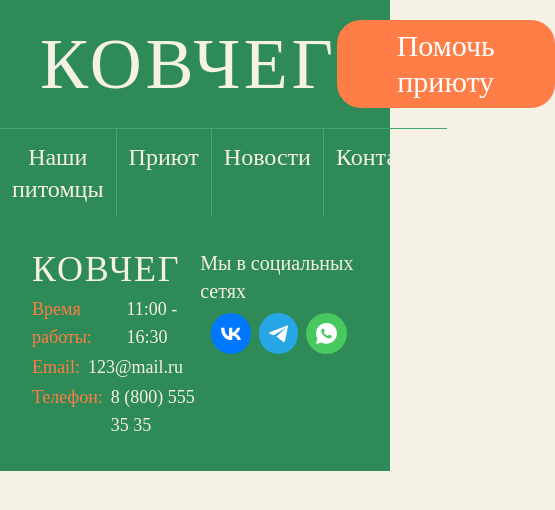
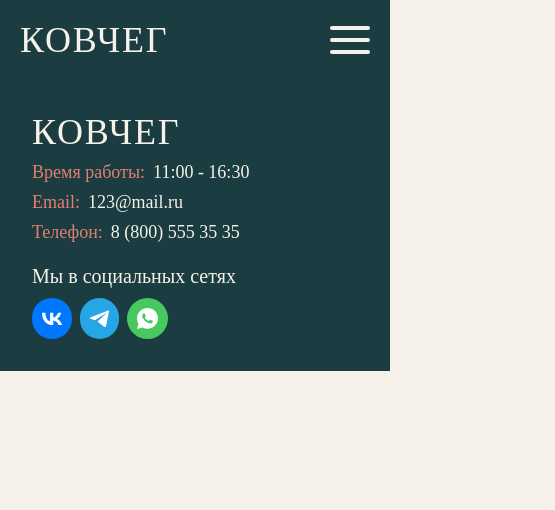
Before and after one commit to FaDe026/ZooZabota, a Nuxt app in the folder frontend/: page /news in a window 390 px wide. Shown: the top 510 px of the page, 555 px wide, since content can reach past the window. Built offline with nearby package versions, Linux system fonts and the light colour scheme; a web font is replaced by a local one.

Commit message:
Адаптив для главной страницы, смена цветов, адаптивный хэдэр с раскрывающимся меню

```diff
--- a/frontend/app/assets/css/main.css
+++ b/frontend/app/assets/css/main.css
@@ -1,32 +1,61 @@
 @import "tailwindcss";
 
 @theme {
-    --color-primary: hsl(146, 50%, 36%);
-    --color-secondary: hsl(18, 100%, 64%);
-    --color-bg: hsla(44, 43%, 93%, 1);
+  --color-primary: hsl(186, 42%, 18%);
+  --color-accent: hsl(7, 70%, 67%);
+  --color-bg: hsl(42, 39%, 94%);
+  --color-text-primary: hsl(0, 0%, 17%);
+  --color-text-secondary: hsl(0, 0%, 55%);
 
-    --color-text-muted-bg: rgb(186, 175, 154);
+  --color-card-top-color: hsla(0, 0%, 100%, 1);
+  --color-card-bottom-color: hsla(43, 37%, 96%, 1);
+  --color-card-shadow: hsl(0, 0%, 0%);
 
-    --color-nav-border: hsla(145, 47%, 45%, 1);
-    --color-alert: hsla(17, 100%, 71%, 1);
+  --color-text-muted-bg: rgb(186, 175, 154);
 
+  --color-nav-border: hsl(186, 42%, 28%);
+  --color-alert: hsla(17, 100%, 71%, 1);
 
-    --font-cuprum: 'Cuprum';
-
+  --font-cuprum: "Cuprum";
 }
 
 body {
-    @apply bg-bg
+  @apply bg-bg;
 }
 
-@layer components{
-    .nav-btn {
-        @apply w-full text-center text-2xl p-3 border-nav-border border-t border-l
-    }
-    .btn{
-        @apply text-3xl px-15 py-2 rounded-3xl bg-secondary text-white hover:cursor-pointer
-    }
-    .section-title{
-        @apply text-4xl text-primary uppercase
-    }
+@layer base {
+  .card-bg {
+    @apply bg-linear-to-t from-card-bottom-color to-card-top-color;
+  }
+  .card-shadow {
+    @apply shadow-lg;
+  }
 }
+
+@layer components {
+  .base-container {
+    @apply w-full max-w-7xl;
+  }
+
+  .base-card {
+    @apply text-text-primary shadow-lg bg-linear-to-t from-card-bottom-color to-card-top-color rounded-xl py-3 px-6;
+  }
+
+  .base-section {
+    @apply py-15 px-4;
+  }
+
+  .index-card-link {
+    @apply text-center text-2xl transition-transform hover:scale-102;
+  }
+
+  .nav-btn {
+    @apply flex items-center justify-center w-full text-center text-2xl p-3 border-t-0 border-nav-border sm:border-t;
+  }
+  .btn {
+    @apply text-3xl px-15 py-2 rounded-xl bg-accent text-white hover:cursor-pointer;
+  }
+  .section-title {
+    @apply text-4xl text-text-primary uppercase;
+  }
+}
--- a/frontend/app/components/AppFooter.vue
+++ b/frontend/app/components/AppFooter.vue
@@ -1,22 +1,22 @@
 <template>
     <footer class="w-full bg-primary text-bg flex justify-center p-8 ">
-        <div class="w-full max-w-7xl flex justify-between">
+        <div class="w-full max-w-7xl flex flex-col gap-4 justify-between sm:flex-row">
             <div class="flex flex-col gap-0.5 text-lg">
                 <h3 class="text-4xl text-bg tracking-wider uppercase mb-1">Ковчег</h3>
                 <p class="flex gap-2">
-                    <span class="text-secondary">Время работы:</span>
+                    <span class="text-accent">Время работы:</span>
                     <span>11:00 - 16:30</span>
                 </p>
                 <p class="flex gap-2">
-                    <span class="text-secondary">Email:</span>
+                    <span class="text-accent">Email:</span>
                     <span>123@mail.ru</span>
                 </p>
                 <p class="flex gap-2">
-                    <span class="text-secondary">Телефон:</span>
+                    <span class="text-accent">Телефон:</span>
                     <span>8 (800) 555 35 35</span>
                 </p>
             </div>
-            <div class="flex flex-col items-center gap-2">
+            <div class="flex flex-col gap-2 sm:items-center">
                 <span class="text-xl">Мы в социальных сетях</span>
                 <div class="flex gap-2">
                     <span class="flex justify-center items-center bg-[#0077ff] p-2.5 rounded-full">
--- a/frontend/app/components/AppHeader.vue
+++ b/frontend/app/components/AppHeader.vue
@@ -1,18 +1,35 @@
 <script lang="ts" setup>
 
-const test = ref('Помочь приюту')
+const navExpanded = ref(false)
+
+const navClasses = computed(() => {
+    return { 'nav--expanded': navExpanded.value }
+})
+
+function hamburgerClicked() {
+    navExpanded.value = !navExpanded.value
+}
 
 </script>
 
 <template>
-    <header class="w-full bg-primary text-bg flex justify-center">
+    <header class="sticky sm:relative top-0 z-20 w-full bg-primary text-bg flex justify-center">
         <div class="w-full">
-            <div class="flex justify-between items-center w-full px-10 py-5">
-                <h1 class="uppercase text-7xl tracking-wider">Ковчег</h1>
-                <button class="btn" @click="test = 'А зачем ты сюда нажал(-a)?'">{{ test }}</button>
+            <div class="flex justify-between items-center w-full px-5 py-5">
+                <h1 class="uppercase text-4xl sm:text-7xl tracking-wider">Ковчег</h1>
+                <button class="btn hidden sm:block">Помочь приюту</button>
+                <button class="sm:hidden" @click="hamburgerClicked()">
+                    <div class="flex flex-col gap-2 w-10 " v-if="!navExpanded">
+                        <span class="h-1 bg-bg rounded-sm"></span>
+                        <span class="h-1 bg-bg rounded-sm"></span>
+                        <span class="h-1 bg-bg rounded-sm"></span>
+                    </div>
+                    <Icon class="w-10 text-[40px]" name="mage:multiply" v-else></Icon>
+                </button>
             </div>
-            <nav class="flex justify-evenly w-full">
-                <a href="" class="nav-btn border-l-0">Наши питомцы</a>
+            <nav :class="navClasses"
+                class="flex flex-col justify-evenly w-full max-h-0 transition-[max-height] duration-350 overflow-hidden divide-hidden sm:max-h-200 sm:flex-row sm:divide-solid sm:divide-x divide-nav-border">
+                <a href="" class="nav-btn">Наши питомцы</a>
                 <a href="" class="nav-btn">Приют</a>
                 <a href="" class="nav-btn">Новости</a>
                 <a href="" class="nav-btn">Контакты</a>
@@ -20,3 +37,9 @@ const test = ref('Помочь приюту')
         </div>
     </header>
 </template>
+
+<style lang="postcss">
+.nav--expanded {
+    max-height: 800px;
+}
+</style>
--- a/frontend/app/components/index/ContactCard.vue
+++ b/frontend/app/components/index/ContactCard.vue
@@ -1,29 +1,29 @@
 <template>
-    <div class="flex gap-4 justify-between items-stretch rounded-2xl bg-primary text-bg h-auto">
-        <div class="flex items-center justify-center rounded-2xl bg-white h-40 aspect-square text-black grow z-10 ">
-            <Icon name="mage:user" class="h-[70%] w-full"></Icon>
+    <div class="base-card p-0 flex gap-4 justify-between items-stretch rounded-2xl text-bg min-h-40">
+        <div class="flex items-center justify-center rounded-2xl bg-white h-full text-black basis-[40%] z-10">
+            <Icon name="mage:user" class="h-[50%] w-full"></Icon>
         </div>
-        <div class=" flex flex-col justify-between py-2">
-            <div class="flex flex-col ">
-                <h2 class="text-2xl">Фамилия имя</h2>
-                <span class="text-secondary">Директор приюта</span>
+        <div class="flex flex-col justify-between py-2 grow">
+            <div class="flex flex-col">
+                <!-- <h2 class="text-text-primary text-2xl wrap-anywhere">Ивdddddddasdfasdfasdfdан Ивdasdfasdfasdfdddddddан</h2> -->
+                <h2 class="text-text-primary text-2xl wrap-anywhere">Фамилия Имя</h2>
+                <span class="text-text-secondary">Директор приюта</span>
             </div>
-            <div class="flex flex-col">
+            <div class="flex flex-row justify-between">
+                <div class="flex flex-col text-text-secondary">
                     <span>+7(800)-555-35-35</span>
                     <span>1234@mail.ru</span>
                 </div>
-        </div>
-        <div class="flex flex-col justify-end py-2 pr-2">
-            <div class="flex gap-1">
+                <div class="flex gap-1 pr-2 self-end">
                     <span class="flex justify-center items-center bg-[#0077ff] p-2.5 rounded-full">
-                    <svg width="20" height="20" viewBox="0 0 22 14" fill="none" xmlns="http://www.w3.org/2000/svg">
+                        <svg width="15" height="15" viewBox="0 0 22 14" fill="none" xmlns="http://www.w3.org/2000/svg">
                             <path
                                 d="M11.9825 13.6038C4.46596 13.6038 0.178638 8.49727 0 0H3.76515C3.88882 6.23678 6.66459 8.87856 8.86321 9.42326V0H12.4085V5.37888C14.5796 5.14739 16.8607 2.69625 17.6302 0H21.1755C20.8855 1.39835 20.3075 2.72237 19.4776 3.88923C18.6477 5.0561 17.5837 6.04071 16.3523 6.78148C17.7269 7.45834 18.941 8.41638 19.9145 9.59238C20.888 10.7684 21.5988 12.1356 22 13.6038H18.0974C17.7373 12.3286 17.0054 11.187 15.9934 10.3222C14.9814 9.45741 13.7343 8.90785 12.4085 8.74239V13.6038H11.9825Z"
                                 fill="white" />
                         </svg>
                     </span>
                     <span class="flex justify-center items-center bg-[#27a6e5] p-2.5 rounded-full">
-                    <svg width="19" height="20" viewBox="0 0 19 17" fill="none" xmlns="http://www.w3.org/2000/svg">
+                        <svg width="15" height="15" viewBox="0 0 19 17" fill="none" xmlns="http://www.w3.org/2000/svg">
                             <path
                                 d="M19 0.585183L15.9946 15.8312C15.9946 15.8312 15.5741 16.8883 14.4189 16.3813L7.48458 11.0313L7.45242 11.0155C8.38909 10.1692 15.6524 3.59788 15.9698 3.30001C16.4613 2.83869 16.1562 2.56405 15.5856 2.91254L4.85679 9.76848L0.717638 8.36709C0.717638 8.36709 0.0662573 8.13394 0.00359284 7.62698C-0.0598962 7.11919 0.739076 6.84456 0.739076 6.84456L17.6131 0.1836C17.6131 0.1836 19 -0.42956 19 0.585183Z"
                                 fill="#FEFEFE" />
@@ -31,5 +31,8 @@
                     </span>
                 </div>
             </div>
+
+        </div>
+
     </div>
 </template>
--- a/frontend/app/components/index/NewsCard.vue
+++ b/frontend/app/components/index/NewsCard.vue
@@ -10,9 +10,9 @@ const titleProcessed = computed(()=> title.replaceAll('<', '&lt;').replaceAll('>
 
 </script>
 <template>
-    <div class="flex flex-col gap-2 w-full">
+    <div class="flex flex-col gap-2 w-full cursor-pointer">
         <span class="text-text-muted-bg ">{{ date }}</span>
-        <img class="w-full aspect-video object-cover rounded-4xl" :src="imgSrc" alt="">
+        <img class="w-full aspect-video object-cover rounded-xl shadow-xl/10" :src="imgSrc" alt="">
         <h3 class="text-2xl text-primary">{{ title }}</h3>
     </div>
 </template>
--- a/frontend/package.json
+++ b/frontend/package.json
@@ -4,7 +4,7 @@
   "private": true,
   "scripts": {
     "build": "nuxt build",
-    "dev": "nuxt dev",
+    "dev": "nuxt dev --host",
     "generate": "nuxt generate",
     "preview": "nuxt preview",
     "postinstall": "nuxt prepare"
```
Also changed, not shown: frontend/app/pages/index.vue (+41 -37 lines). Lines whose indentation alone changed are shown as unchanged.
